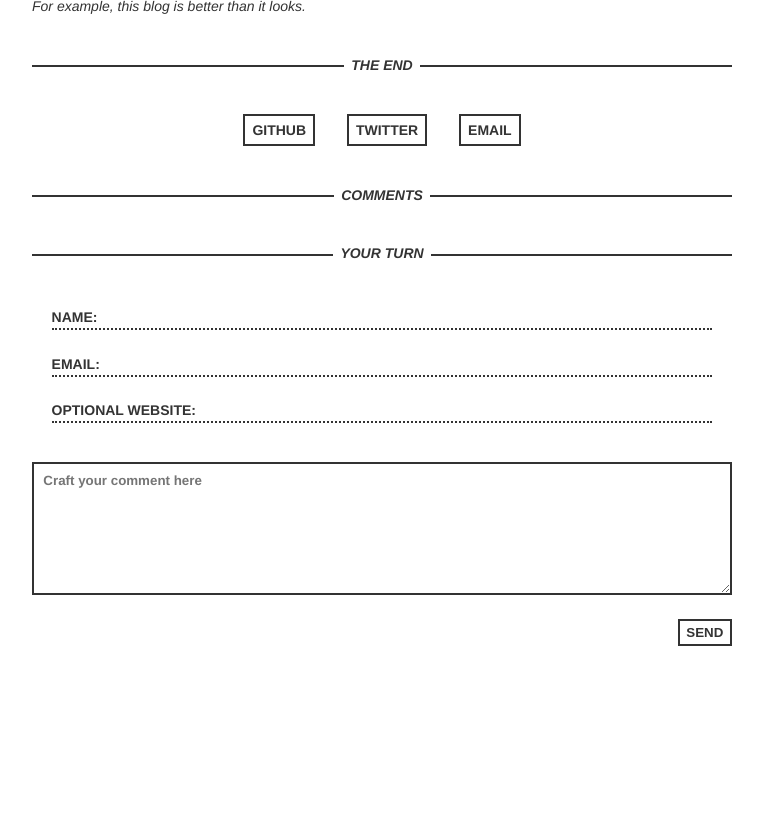
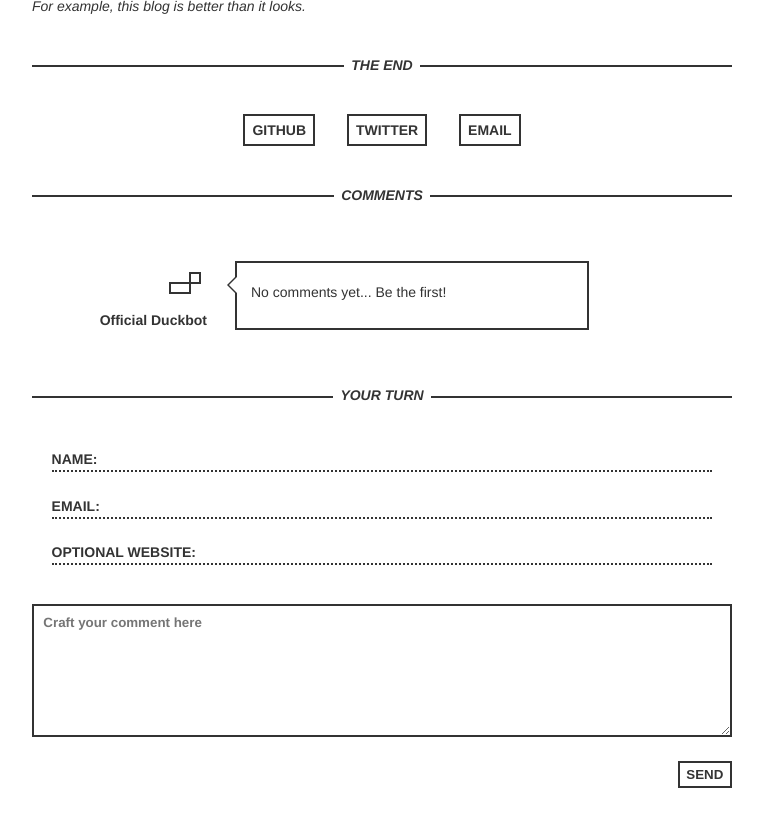
Before and after one commit to ErnWong/ErnWong.github.io, a Jekyll site: the page built from _posts/2016-12-31-duck-duck-goose.markdown, in a window 1280 px wide and 900 px high, scrolled down 1372 px. Shown: the top 827 px of the window, without its empty margins (258-1021 px from the left). Built offline with Jekyll 4.4.1, drawn with Linux system fonts in a browser that asks for light colours; before the commit the page ends 2130 px from its top, so only the background shows below that.

Commit message:
Added nice no-comments message and added duck dp

```diff
--- a/_includes/comments.html
+++ b/_includes/comments.html
@@ -40,5 +40,15 @@
         elements[i].classList.remove('unrendered');
       }
     </script>
+  {% else %}
+      <article class="comment">
+        <div class="comment-meta">
+          <img class="comment-avatar" src="{{ "/assets/duck-dp.png" | relative_url }}" width="44" height="44">
+          <p class="comment-author"><b>Official Duckbot</b></p>
+        </div>
+        <div class="comment-bubble">
+          <div class="comment-content"><p>No comments yet... Be the first!</p></div>
+        </div>
+      </article>
   {% endif %}
 </div>
```
Also changed, not shown: assets/duck-dp.png (added).
